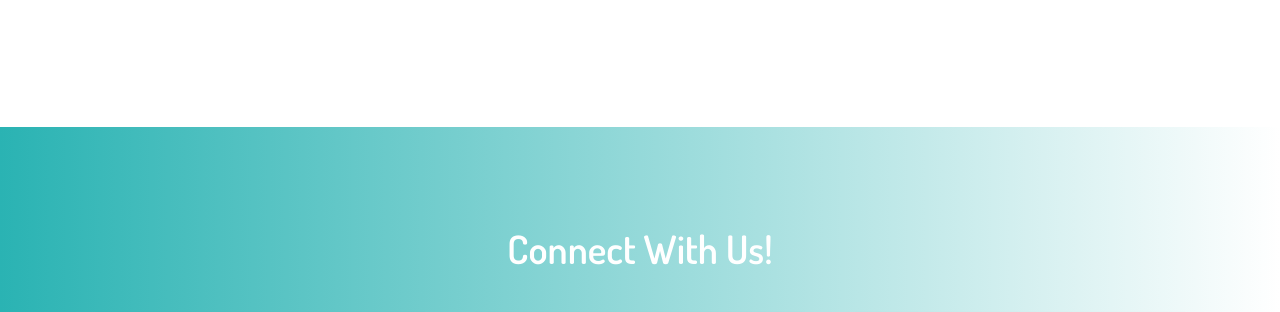
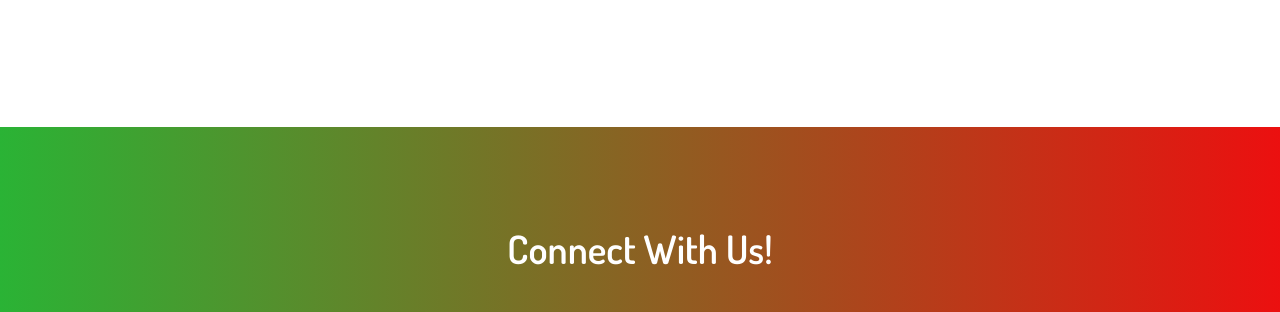
Before and after one commit to kristinrob/CP202-Website, a plain HTML site: page index.html in a window 1280 px wide. Shown: the part 5630-5942 px from the top of the page. Drawn offline with Linux system fonts and the light colour scheme.

Commit message:
Add files via upload

```diff
--- a/styles/main.css
+++ b/styles/main.css
@@ -15,7 +15,7 @@ h1, .h1, h2, .h2, h3, .h3, h4, .h4, h5, .h5, h6, .h6,
 }
 
 .bg-gradient {
-  background: linear-gradient(270deg, #fffffff6 0%, #2ab3b3 100%);
+  background: linear-gradient(270deg, #eb0707f6 0%, #2ab335 100%);
 }
 
 /* Header Section */
```
